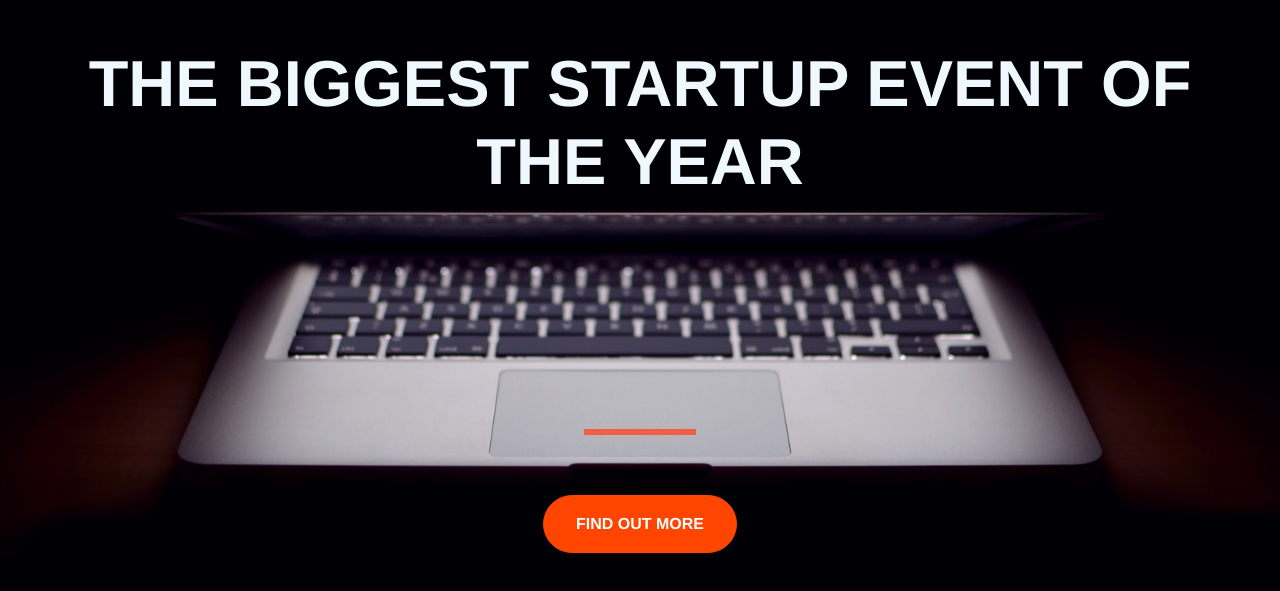
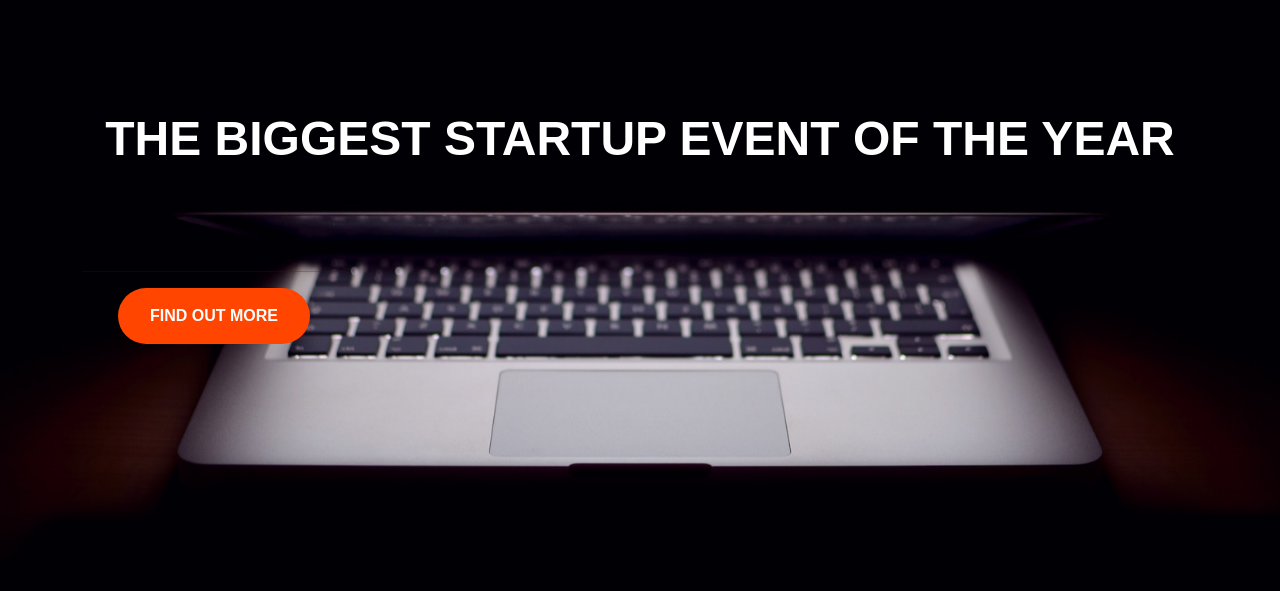
Before and after one commit to edujoliver/startuptutorial, a plain HTML site: page index.html in a window 1280 px wide. Shown: the part 101-692 px from the top of the page. Drawn offline with nearby package versions, Linux system fonts and the light colour scheme.

Commit message:
Update styles.css

```diff
--- a/styles.css
+++ b/styles.css
@@ -1,52 +1,45 @@
-body,
-html{
+body, html {
+    height: 100%;
+    margin: 0;
+    font-family: 'Arial', sans-serif;
+    background: url('header.jpg') no-repeat center center fixed;
+    background-size: cover;
+}
+
+.content {
+    position: relative;
     width: 100%;
     height: 100%;
-    font-family: 'Franklin Gothic Medium', 'Arial Narrow', Arial, sans-serif;
-    background: url(header.jpg) no-repeat center center fixed;
-    -webkit-background-size: cover;
-    -moz-background-size: cover;
-    -o-background-size: cover;
-    background-size: cover;
-  }
+}
 
 h1 {
-    font-size: 65px;
-    color: aliceblue;
-    justify-content: center;
+    position: absolute;
+    top: 30%; /* Adjust text height here */
+    left: 50%;
+    transform: translate(-50%, -50%);
+    font-size: 3rem;
+    color: white;
+    text-align: center;
+    white-space: nowrap;
+}
 
+.btn-container {
+    position: absolute;
+    top: 65%; /* Adjust to align with touchpad */
+    left: 50%;
+    transform: translate(-50%, -50%);
 }
 
 .btn {
     font-weight: 700;
     border-radius: 300px;
     text-transform: uppercase;
-    max-width: 20%;
+    background-color: orangered;
+    border: none;
+    padding: 1rem 2rem;
+    color: white;
 }
 
-.btn-primary {
-    background-color: orangered;
-    border-color:orangered ;
+.btn:hover {
+    background-color: #ee4b08;
 }
-
-.btn-primary:hover {
-    background-color: #ee4b08;
-    border-color: orangered;
-    border-width: 4px;
-}
-
-.btn-xl {
-    padding: 1rem 2rem;
-}
-
-hr {
-    margin: 60px auto;
-    color: #F05F44;
-    border: 3px solid #F05F44;
-    max-width: 10%;
-    opacity: 1;
-}
-
-.buffer {
-    height: 10rem;
-}
```
